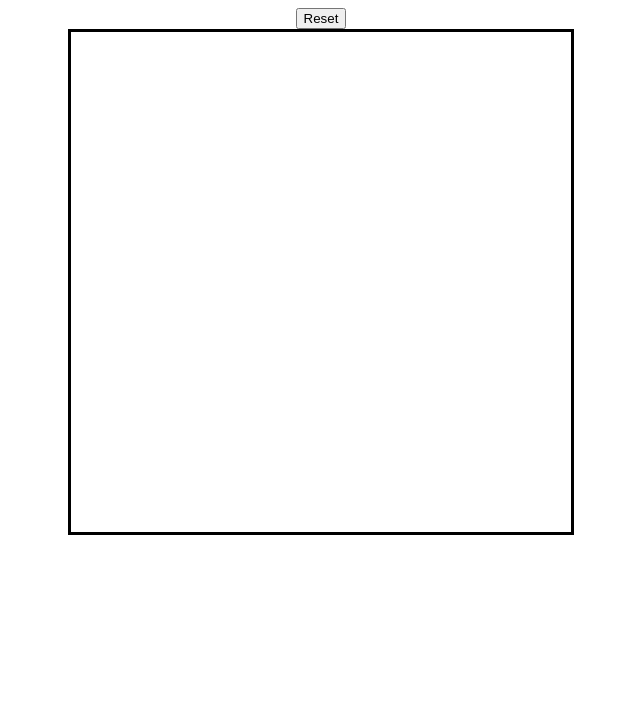
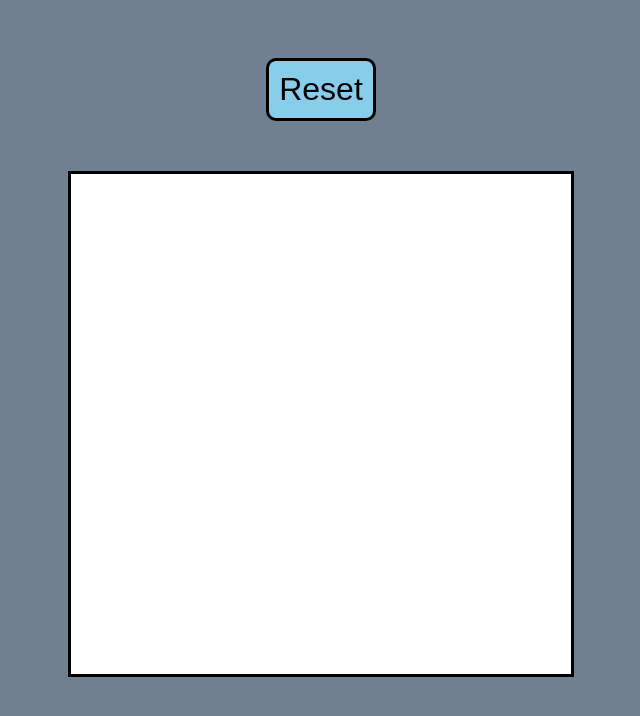
Before and after one commit to TopHat-x/etch-a-sketch, a plain HTML site: page index.html in a window 1280 px wide. Shown: the whole page, without its empty margins (319-959 px from the left). Drawn offline with Linux system fonts and the light colour scheme.

Commit message:
Stylized it a bit.

```diff
--- a/script.js
+++ b/script.js
@@ -81,7 +81,7 @@ function randomInt(max) {
 }
 
 function getRGBValues(str) {
-    var vals = str.substring(str.indexOf('(') +1, str.length -1).split(', ');
+    let vals = str.substring(str.indexOf('(') +1, str.length -1).split(', ');
     return vals;
   }
 
--- a/style.css
+++ b/style.css
@@ -2,6 +2,16 @@ body{
     display:flex;
     flex-direction: column;
     align-items: center;
+    background-color: slategray;
+}
+
+#reset-button{
+    font-size: 32px;
+    margin: 50px;
+    padding: 10px;
+    border: solid black;
+    border-radius: 10px;
+    background-color: skyblue;
 }
 
 #grid-container{
```
